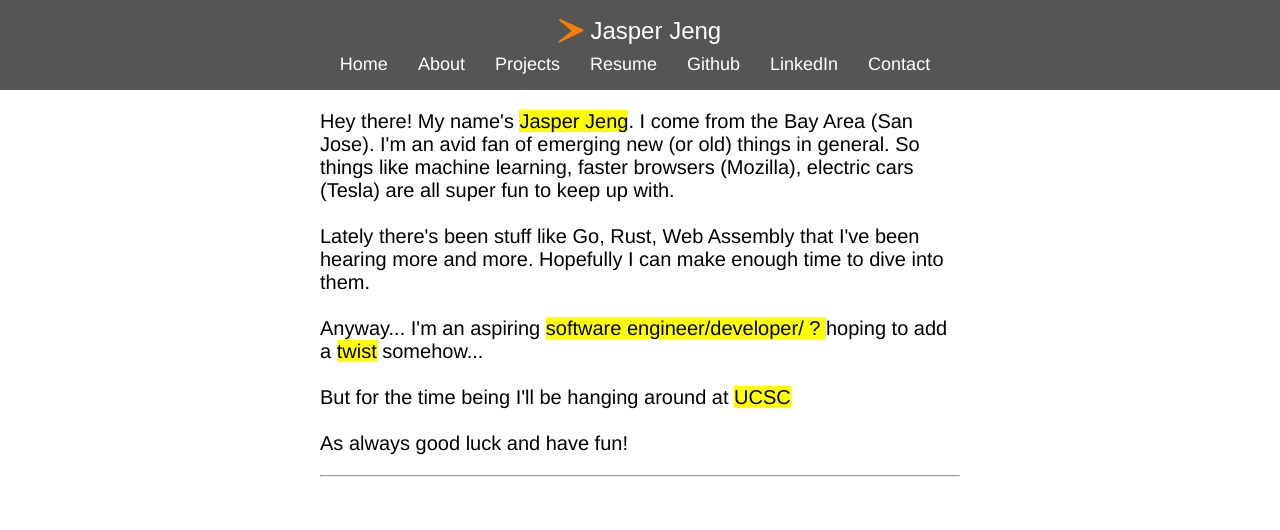
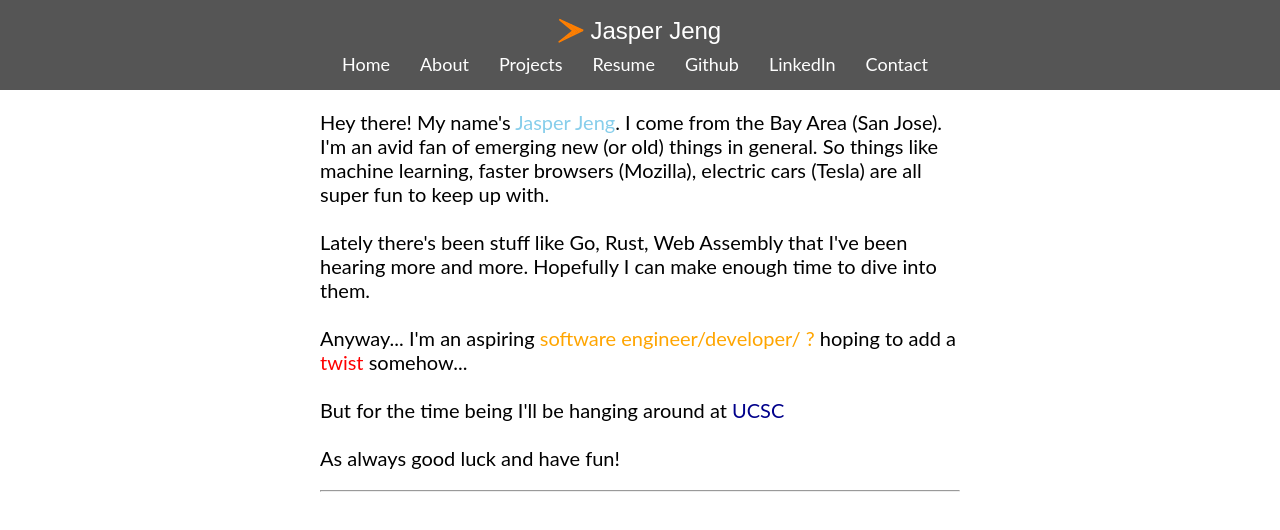
Before and after one commit to hueyjj/PersonalSite, a React (Create React App) app: page / in a window 1280 px wide. Shown: the top 530 px of the page. Built offline with nearby package versions, Linux system fonts and the light colour scheme.

Commit message:
Added colored marks

```diff
--- a/src/styles/index.css
+++ b/src/styles/index.css
@@ -1,9 +1,34 @@
 body {
   margin: 0;
   padding: 0;
-  font-family: Helvetica, sans-serif;
+  font-family: 'Lato', Helvetica, sans-serif;
 }
 
 a {
   cursor: pointer;
 }
+
+.mark-blue {
+  color: skyblue;
+  background-color: transparent;
+}
+
+.mark-orange {
+  color: orange;
+  background-color: transparent;
+}
+
+.mark-red {
+  color: red;
+  background-color: transparent;
+}
+
+.mark-green {
+  color: green;
+  background-color: transparent;
+}
+
+.mark-darkblue {
+  color: darkblue;
+  background-color: transparent;
+}
```
